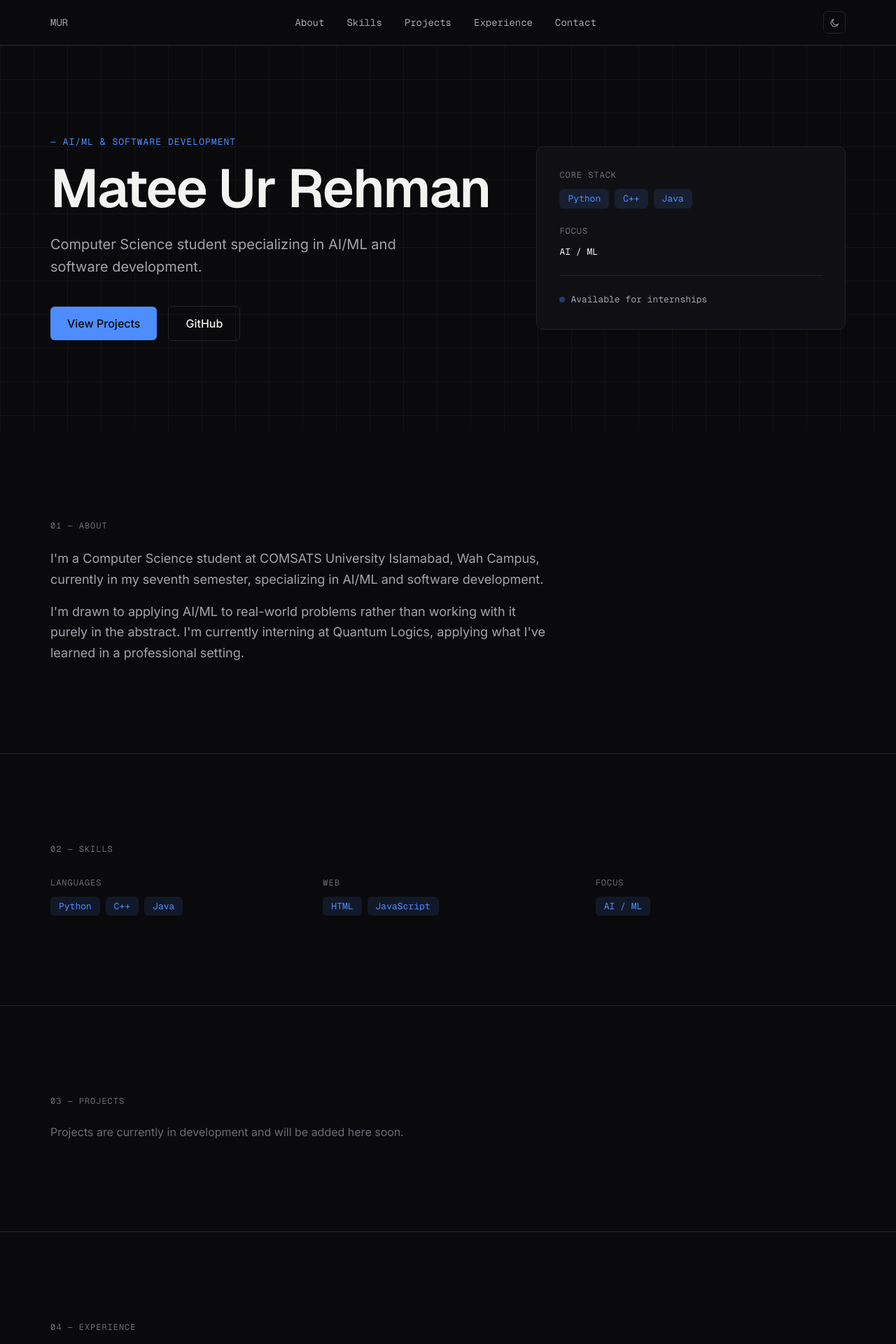
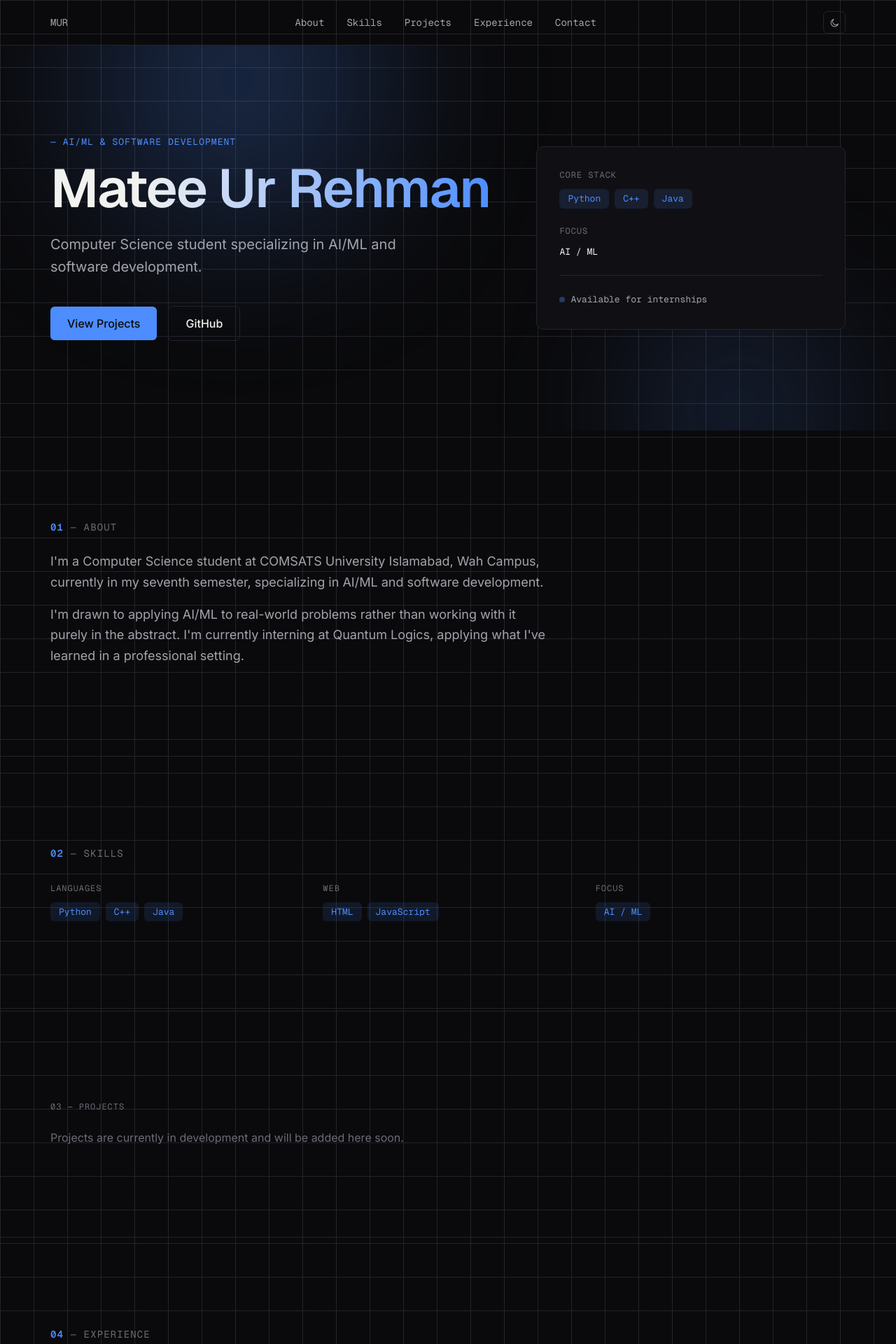
Before and after one commit to Matee-ur-Rehman/Personal-Portfolio, a Next.js app: page / in a window 1280 px wide. Shown: the top 1920 px of the page at 70% size. Built offline with nearby package versions, Linux system fonts and the light colour scheme.

Commit message:
polish: gradient hero text, page-wide grid texture, bolder section numbers

```diff
--- a/src/app/globals.css
+++ b/src/app/globals.css
@@ -22,25 +22,22 @@
   --shadow-sm: 0 1px 2px rgb(0 0 0 / 30%);
   --shadow-md: 0 4px 16px rgb(0 0 0 / 35%);
 
-  /* Spacing scale (8px base) */
-  --space-1: 0.25rem; /* 4px */
-  --space-2: 0.5rem; /* 8px */
-  --space-3: 0.75rem; /* 12px */
-  --space-4: 1rem; /* 16px */
-  --space-6: 1.5rem; /* 24px */
-  --space-8: 2rem; /* 32px */
-  --space-12: 3rem; /* 48px */
-  --space-16: 4rem; /* 64px */
-  --space-24: 6rem; /* 96px */
-  --space-32: 8rem; /* 128px */
-  --space-48: 12rem; /* 192px */
+  --space-1: 0.25rem;
+  --space-2: 0.5rem;
+  --space-3: 0.75rem;
+  --space-4: 1rem;
+  --space-6: 1.5rem;
+  --space-8: 2rem;
+  --space-12: 3rem;
+  --space-16: 4rem;
+  --space-24: 6rem;
+  --space-32: 8rem;
+  --space-48: 12rem;
 
-  /* Radii */
   --radius-sm: 6px;
   --radius-md: 10px;
   --radius-lg: 14px;
 
-  /* Animation timing */
   --ease-out-expo: cubic-bezier(0.16, 1, 0.3, 1);
   --duration-micro: 150ms;
   --duration-reveal: 450ms;
@@ -71,8 +68,7 @@
 }
 
 /* ==========================================================================
-   Tailwind v4 theme mapping — exposes tokens as Tailwind utilities
-   e.g. bg-primary, text-secondary, border-default, font-display, font-mono
+   Tailwind v4 theme mapping
    ========================================================================== */
 @theme inline {
   --color-bg-primary: var(--bg-primary);
@@ -98,13 +94,11 @@
   --font-body: var(--font-inter), -apple-system, sans-serif;
   --font-mono: var(--font-geist-mono), "JetBrains Mono", monospace;
 
-  /* Breakpoints — matches the Phase 2 spec exactly (Tailwind's default
-     sm is 640px; we use 480px per the design system). */
-  --breakpoint-sm: 30rem; /* 480px */
-  --breakpoint-md: 48rem; /* 768px */
-  --breakpoint-lg: 64rem; /* 1024px */
-  --breakpoint-xl: 80rem; /* 1280px */
-  --breakpoint-2xl: 96rem; /* 1536px */
+  --breakpoint-sm: 30rem;
+  --breakpoint-md: 48rem;
+  --breakpoint-lg: 64rem;
+  --breakpoint-xl: 80rem;
+  --breakpoint-2xl: 96rem;
 }
 
 /* ==========================================================================
@@ -124,22 +118,26 @@ html[data-theme="light"] {
   color-scheme: light;
 }
 
-/* Themed focus outline — replaces the browser default so keyboard focus
-   is always visible and matches the design system, in both themes. */
 :focus-visible {
   outline: 2px solid var(--accent);
   outline-offset: 2px;
   border-radius: 2px;
 }
 
+/* Grid texture is baked directly into body's own background (not a
+   separate pseudo-element layer) so there's no z-index/stacking-context
+   risk of it being hidden behind the page's canvas background. */
 body {
-  background: var(--bg-primary);
+  background-color: var(--bg-primary);
+  background-image:
+    linear-gradient(to right, var(--border-subtle) 1px, transparent 1px),
+    linear-gradient(to bottom, var(--border-subtle) 1px, transparent 1px);
+  background-size: 48px 48px;
   color: var(--text-primary);
   font-family: var(--font-inter), -apple-system, sans-serif;
   transition: background-color var(--duration-theme) ease, color var(--duration-theme) ease;
 }
 
-/* Respect reduced motion preference globally */
 @media (prefers-reduced-motion: reduce) {
   *,
   *::before,
@@ -183,11 +181,10 @@ body {
   animation: pulse-dot 2.4s ease-in-out infinite;
 }
 
-/* Faint background grid texture — used behind the hero only */
-.bg-grid-texture {
-  background-image:
-    linear-gradient(to right, var(--border-subtle) 1px, transparent 1px),
-    linear-gradient(to bottom, var(--border-subtle) 1px, transparent 1px);
-  background-size: 48px 48px;
-  opacity: 0.4;
+/* Gradient text — used sparingly, only on the hero name. */
+.text-gradient {
+  background: linear-gradient(90deg, var(--text-primary) 20%, var(--accent) 100%);
+  -webkit-background-clip: text;
+  background-clip: text;
+  color: transparent;
 }
--- a/src/components/sections/About.tsx
+++ b/src/components/sections/About.tsx
@@ -6,8 +6,8 @@ export default function About() {
     <section id="about" className="py-14 md:py-20 lg:py-32">
       <Container>
         <Reveal>
-          <h2 className="font-mono text-xs uppercase tracking-[0.08em] text-text-tertiary">
-            01 — About
+          <h2 className="font-mono text-sm uppercase tracking-[0.08em] text-text-tertiary">
+            <span className="font-semibold text-accent">01</span> — About
           </h2>
 
           <div className="mt-6 max-w-[720px] space-y-4 text-lg leading-[1.65] text-text-secondary">
--- a/src/components/sections/Contact.tsx
+++ b/src/components/sections/Contact.tsx
@@ -7,8 +7,8 @@ export default function Contact() {
     <section id="contact" className="border-t border-border-subtle py-14 md:py-20 lg:py-32">
       <Container>
         <Reveal>
-          <h2 className="font-mono text-xs uppercase tracking-[0.08em] text-text-tertiary">
-            05 — Contact
+          <h2 className="font-mono text-sm uppercase tracking-[0.08em] text-text-tertiary">
+            <span className="font-semibold text-accent">05</span> — Contact
           </h2>
 
           <p className="mt-6 max-w-[520px] text-lg leading-[1.6] text-text-secondary">
--- a/src/components/sections/Experience.tsx
+++ b/src/components/sections/Experience.tsx
@@ -35,8 +35,8 @@ export default function Experience() {
     <section id="experience" className="border-t border-border-subtle py-14 md:py-20 lg:py-32">
       <Container>
         <Reveal>
-          <h2 className="font-mono text-xs uppercase tracking-[0.08em] text-text-tertiary">
-            04 — Experience
+          <h2 className="font-mono text-sm uppercase tracking-[0.08em] text-text-tertiary">
+            <span className="font-semibold text-accent">04</span> — Experience
           </h2>
 
           <div className="mt-8 grid grid-cols-1 gap-10 sm:grid-cols-2">
--- a/src/components/sections/Hero.tsx
+++ b/src/components/sections/Hero.tsx
@@ -5,8 +5,17 @@ const CORE_STACK = ["Python", "C++", "Java"];
 export default function Hero() {
   return (
     <section className="relative overflow-hidden">
-      {/* Faint grid texture — hero only, reinforces the technical identity quietly */}
-      <div className="pointer-events-none absolute inset-0 bg-grid-texture" aria-hidden="true" />
+      {/* Soft accent-colored glow — background depth only, kept to a
+          single hue (no rainbow) to stay consistent with the design
+          system's "one accent, used with intent" principle. */}
+      <div
+        className="pointer-events-none absolute -top-40 left-[10%] h-[420px] w-[420px] rounded-full bg-accent/25 blur-[120px]"
+        aria-hidden="true"
+      />
+      <div
+        className="pointer-events-none absolute -bottom-32 right-[5%] h-[320px] w-[320px] rounded-full bg-accent/15 blur-[100px]"
+        aria-hidden="true"
+      />
 
       <Container className="relative grid grid-cols-1 items-center gap-12 py-24 md:py-32 lg:grid-cols-[3fr_2fr] lg:gap-8">
         {/* Left column — identity */}
@@ -15,8 +24,8 @@ export default function Hero() {
             — AI/ML &amp; Software Development
           </p>
 
-          <h1 className="font-display text-[clamp(3rem,6vw,5.5rem)] font-semibold leading-[1.05] tracking-[-0.02em] text-text-primary">
-            Matee Ur Rehman
+          <h1 className="font-display text-[clamp(3rem,6vw,5.5rem)] font-semibold leading-[1.05] tracking-[-0.02em]">
+            <span className="text-gradient">Matee Ur Rehman</span>
           </h1>
 
           <p className="mt-6 max-w-[520px] text-[1.25rem] leading-[1.6] text-text-secondary">
@@ -26,7 +35,7 @@ export default function Hero() {
           <div className="mt-10 flex flex-wrap items-center gap-4">
             <a
               href="#projects"
-              className="rounded-[6px] bg-accent px-6 py-3 font-medium text-bg-primary transition-colors duration-150 hover:bg-accent-hover"
+              className="rounded-[6px] bg-accent px-6 py-3 font-medium text-bg-primary transition-[transform,background-color] duration-150 hover:-translate-y-0.5 hover:bg-accent-hover"
             >
               View Projects
             </a>
@@ -34,7 +43,7 @@ export default function Hero() {
               href="https://github.com/Matee-ur-Rehman"
               target="_blank"
               rel="noopener noreferrer"
-              className="rounded-[6px] border border-border-default px-6 py-3 font-medium text-text-primary transition-colors duration-150 hover:border-accent hover:text-accent"
+              className="rounded-[6px] border border-border-default px-6 py-3 font-medium text-text-primary transition-[transform,border-color,color] duration-150 hover:-translate-y-0.5 hover:border-accent hover:text-accent"
             >
               GitHub
             </a>
--- a/src/components/sections/Skills.tsx
+++ b/src/components/sections/Skills.tsx
@@ -7,8 +7,8 @@ export default function Skills() {
     <section id="skills" className="border-t border-border-subtle py-14 md:py-20 lg:py-32">
       <Container>
         <Reveal>
-          <h2 className="font-mono text-xs uppercase tracking-[0.08em] text-text-tertiary">
-            02 — Skills
+          <h2 className="font-mono text-sm uppercase tracking-[0.08em] text-text-tertiary">
+            <span className="font-semibold text-accent">02</span> — Skills
           </h2>
 
           <div className="mt-8 grid grid-cols-1 gap-8 sm:grid-cols-3">
```
